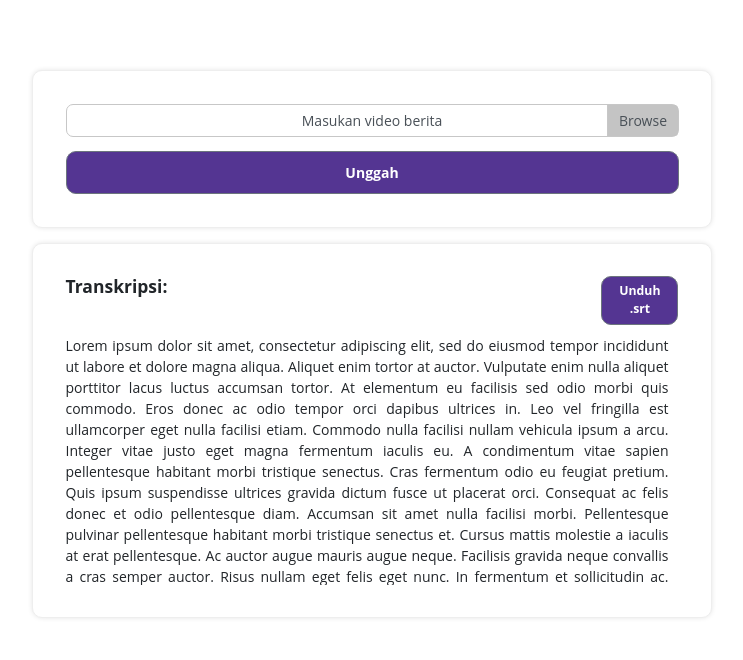
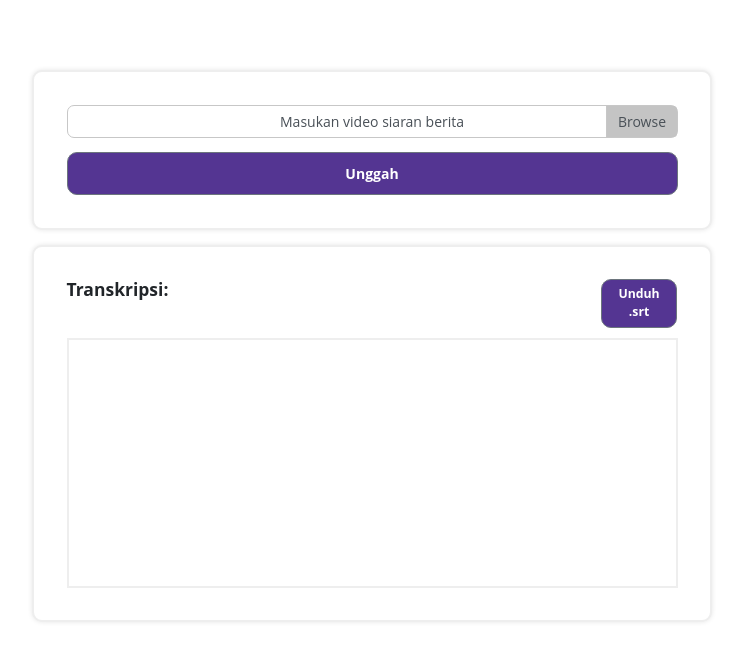
Before and after one commit to moalghifari/automatic-subtitle-generation-client, a React (Create React App) app: page / in a window 1280 px wide. Shown: the top 660 px of the page, without its empty margins (268-1011 px from the left). Built offline with nearby package versions, Linux system fonts and the light colour scheme.

Commit message:
Add borderline on transcription section

```diff
--- a/public/index.html
+++ b/public/index.html
@@ -28,7 +28,7 @@
       work correctly both with client-side routing and a non-root public URL.
       Learn how to configure a non-root public URL by running `npm run build`.
     -->
-    <title>News ASR</title>
+    <title>ASR Siaran Berita</title>
   </head>
   <body>
     <noscript>You need to enable JavaScript to run this app.</noscript>
--- a/src/App.js
+++ b/src/App.js
@@ -13,13 +13,14 @@ import {
 
 const App = () => {
   const [newsVideo, setNewsVideo] = useState(undefined);
-  const [transcription, setTranscription] = useState(`
-    Lorem ipsum dolor sit amet, consectetur adipiscing elit, sed do eiusmod tempor incididunt ut labore et dolore magna aliqua. Aliquet enim tortor at auctor. Vulputate enim nulla aliquet porttitor lacus luctus accumsan tortor. At elementum eu facilisis sed odio morbi quis commodo. Eros donec ac odio tempor orci dapibus ultrices in. Leo vel fringilla est ullamcorper eget nulla facilisi etiam. Commodo nulla facilisi nullam vehicula ipsum a arcu. Integer vitae justo eget magna fermentum iaculis eu. A condimentum vitae sapien pellentesque habitant morbi tristique senectus. Cras fermentum odio eu feugiat pretium. Quis ipsum suspendisse ultrices gravida dictum fusce ut placerat orci.
-    Consequat ac felis donec et odio pellentesque diam. Accumsan sit amet nulla facilisi morbi. Pellentesque pulvinar pellentesque habitant morbi tristique senectus et. Cursus mattis molestie a iaculis at erat pellentesque. Ac auctor augue mauris augue neque. Facilisis gravida neque convallis a cras semper auctor. Risus nullam eget felis eget nunc. In fermentum et sollicitudin ac. Proin libero nunc consequat interdum varius sit amet. Nulla at volutpat diam ut venenatis tellus. Amet justo donec enim diam vulputate. Eget est lorem ipsum dolor sit. Suspendisse sed nisi lacus sed viverra tellus in hac habitasse. Aenean vel elit scelerisque mauris pellentesque pulvinar pellentesque habitant. Sed velit dignissim sodales ut eu sem integer vitae. Pulvinar neque laoreet suspendisse interdum consectetur libero.
-    Bibendum enim facilisis gravida neque convallis a cras semper auctor. Amet mattis vulputate enim nulla aliquet porttitor. Enim blandit volutpat maecenas volutpat blandit aliquam etiam erat velit. Tempor orci eu lobortis elementum nibh tellus molestie. Sapien et ligula ullamcorper malesuada. Auctor elit sed vulputate mi sit amet mauris. Mauris a diam maecenas sed enim ut sem viverra aliquet. Eget arcu dictum varius duis at. Est ultricies integer quis auctor elit sed vulputate mi. Ultricies integer quis auctor elit sed vulputate mi sit amet. Proin sagittis nisl rhoncus mattis rhoncus. Interdum varius sit amet mattis vulputate enim nulla.
-    Turpis egestas pretium aenean pharetra magna. Malesuada proin libero nunc consequat interdum varius. Amet tellus cras adipiscing enim eu turpis egestas pretium. Massa tincidunt nunc pulvinar sapien et ligula ullamcorper. Nam libero justo laoreet sit amet cursus sit amet dictum. Vulputate eu scelerisque felis imperdiet proin fermentum leo vel. Nisl nunc mi ipsum faucibus vitae aliquet nec. Scelerisque eu ultrices vitae auctor eu augue. Euismod quis viverra nibh cras pulvinar mattis. Ullamcorper malesuada proin libero nunc consequat interdum varius sit amet. Mauris pharetra et ultrices neque ornare.
-    Eget arcu dictum varius duis at consectetur lorem donec massa. Integer vitae justo eget magna fermentum iaculis eu non. Tellus molestie nunc non blandit massa. Et tortor at risus viverra adipiscing at in tellus. Aliquet enim tortor at auctor urna nunc id cursus. Purus in mollis nunc sed id semper risus in. Luctus accumsan tortor posuere ac ut consequat semper viverra. Duis convallis convallis tellus id. Sagittis purus sit amet volutpat consequat mauris nunc. Nunc consequat interdum varius sit amet mattis vulputate enim. Mattis ullamcorper velit sed ullamcorper morbi tincidunt. Sem et tortor consequat id porta nibh venenatis. In massa tempor nec feugiat nisl. Porttitor rhoncus dolor purus non enim praesent elementum facilisis leo. Amet mauris commodo quis imperdiet. Lobortis elementum nibh tellus molestie nunc non blandit massa. Ac turpis egestas sed tempus urna et. Enim neque volutpat ac tincidunt. Arcu bibendum at varius vel pharetra vel turpis nunc. In eu mi bibendum neque egestas.
-  `)
+  // const [transcription, setTranscription] = useState(`
+  //   Lorem ipsum dolor sit amet, consectetur adipiscing elit, sed do eiusmod tempor incididunt ut labore et dolore magna aliqua. Aliquet enim tortor at auctor. Vulputate enim nulla aliquet porttitor lacus luctus accumsan tortor. At elementum eu facilisis sed odio morbi quis commodo. Eros donec ac odio tempor orci dapibus ultrices in. Leo vel fringilla est ullamcorper eget nulla facilisi etiam. Commodo nulla facilisi nullam vehicula ipsum a arcu. Integer vitae justo eget magna fermentum iaculis eu. A condimentum vitae sapien pellentesque habitant morbi tristique senectus. Cras fermentum odio eu feugiat pretium. Quis ipsum suspendisse ultrices gravida dictum fusce ut placerat orci.
+  //   Consequat ac felis donec et odio pellentesque diam. Accumsan sit amet nulla facilisi morbi. Pellentesque pulvinar pellentesque habitant morbi tristique senectus et. Cursus mattis molestie a iaculis at erat pellentesque. Ac auctor augue mauris augue neque. Facilisis gravida neque convallis a cras semper auctor. Risus nullam eget felis eget nunc. In fermentum et sollicitudin ac. Proin libero nunc consequat interdum varius sit amet. Nulla at volutpat diam ut venenatis tellus. Amet justo donec enim diam vulputate. Eget est lorem ipsum dolor sit. Suspendisse sed nisi lacus sed viverra tellus in hac habitasse. Aenean vel elit scelerisque mauris pellentesque pulvinar pellentesque habitant. Sed velit dignissim sodales ut eu sem integer vitae. Pulvinar neque laoreet suspendisse interdum consectetur libero.
+  //   Bibendum enim facilisis gravida neque convallis a cras semper auctor. Amet mattis vulputate enim nulla aliquet porttitor. Enim blandit volutpat maecenas volutpat blandit aliquam etiam erat velit. Tempor orci eu lobortis elementum nibh tellus molestie. Sapien et ligula ullamcorper malesuada. Auctor elit sed vulputate mi sit amet mauris. Mauris a diam maecenas sed enim ut sem viverra aliquet. Eget arcu dictum varius duis at. Est ultricies integer quis auctor elit sed vulputate mi. Ultricies integer quis auctor elit sed vulputate mi sit amet. Proin sagittis nisl rhoncus mattis rhoncus. Interdum varius sit amet mattis vulputate enim nulla.
+  //   Turpis egestas pretium aenean pharetra magna. Malesuada proin libero nunc consequat interdum varius. Amet tellus cras adipiscing enim eu turpis egestas pretium. Massa tincidunt nunc pulvinar sapien et ligula ullamcorper. Nam libero justo laoreet sit amet cursus sit amet dictum. Vulputate eu scelerisque felis imperdiet proin fermentum leo vel. Nisl nunc mi ipsum faucibus vitae aliquet nec. Scelerisque eu ultrices vitae auctor eu augue. Euismod quis viverra nibh cras pulvinar mattis. Ullamcorper malesuada proin libero nunc consequat interdum varius sit amet. Mauris pharetra et ultrices neque ornare.
+  //   Eget arcu dictum varius duis at consectetur lorem donec massa. Integer vitae justo eget magna fermentum iaculis eu non. Tellus molestie nunc non blandit massa. Et tortor at risus viverra adipiscing at in tellus. Aliquet enim tortor at auctor urna nunc id cursus. Purus in mollis nunc sed id semper risus in. Luctus accumsan tortor posuere ac ut consequat semper viverra. Duis convallis convallis tellus id. Sagittis purus sit amet volutpat consequat mauris nunc. Nunc consequat interdum varius sit amet mattis vulputate enim. Mattis ullamcorper velit sed ullamcorper morbi tincidunt. Sem et tortor consequat id porta nibh venenatis. In massa tempor nec feugiat nisl. Porttitor rhoncus dolor purus non enim praesent elementum facilisis leo. Amet mauris commodo quis imperdiet. Lobortis elementum nibh tellus molestie nunc non blandit massa. Ac turpis egestas sed tempus urna et. Enim neque volutpat ac tincidunt. Arcu bibendum at varius vel pharetra vel turpis nunc. In eu mi bibendum neque egestas.
+  // `)
+  const [transcription, setTranscription] = useState(``)
   const [loading, setLoading] = useState(false);
   const [error, setError] = useState('');
 
@@ -80,7 +81,7 @@ const App = () => {
                     accept="video/*"
                     id="newsVideo"
                     name="customFile"
-                    label="Masukan video berita"
+                    label="Masukan video siaran berita"
                   />
                 </Col>
               </FormGroup>
--- a/src/index.css
+++ b/src/index.css
@@ -521,7 +521,7 @@ a.badge-secondary:hover {
   word-wrap: break-word;
   background-color: #fff;
   background-clip: border-box;
-  border: 1px solid #eeeeee;
+  border: 2px solid #eeeeee;
   box-shadow: 0px 0px 5px 0px rgba(0, 0, 0, 0.1);
   border-radius: 10px;
 }
@@ -1014,8 +1014,9 @@ a.badge-secondary:hover {
   height: 250px;
   text-align: justify;
   overflow-y: auto;
-  padding-right: 10px;
+  padding: 10px;
   margin-top: 10px;
+  border: 2px solid #eeeeee;
 }
 
 .text-left {
```
